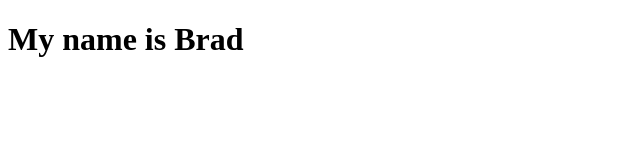
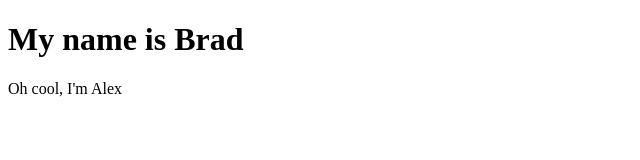
Before and after one commit to asmahler/walttext, a plain HTML site: page Brad.html in a window 1280 px wide. Shown: the whole page, without its empty margins (0-640 px from the left). Drawn offline with Linux system fonts and the light colour scheme.

Commit message:
new branch

```diff
--- a/Brad.html
+++ b/Brad.html
@@ -8,6 +8,7 @@
 </head>
 <body>
     <h1>My name is Brad</h1>
+    <p>Oh cool, I'm Alex</p>
 
 </body>
 </html>
```
